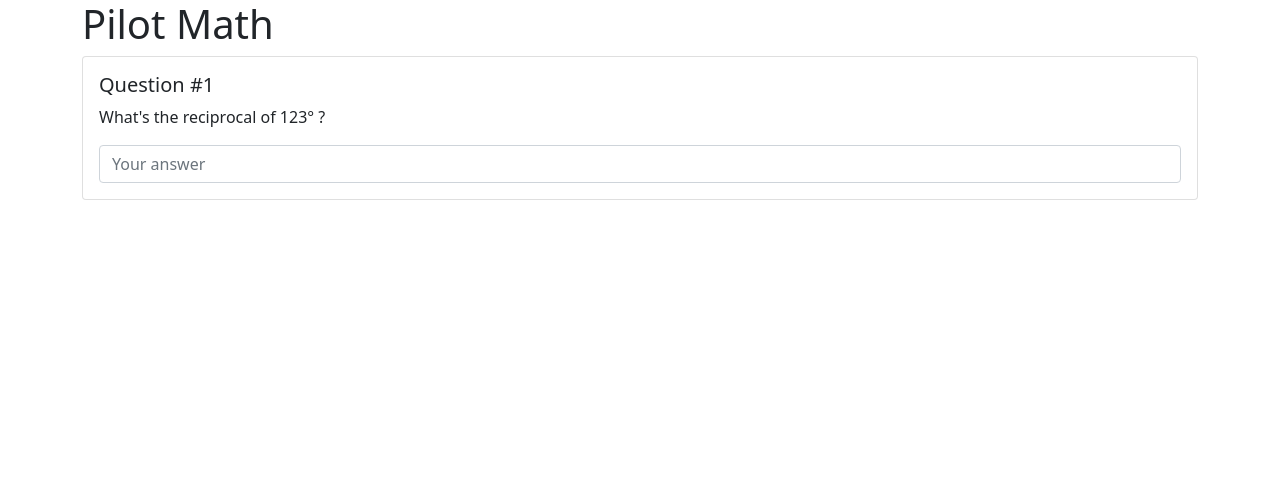
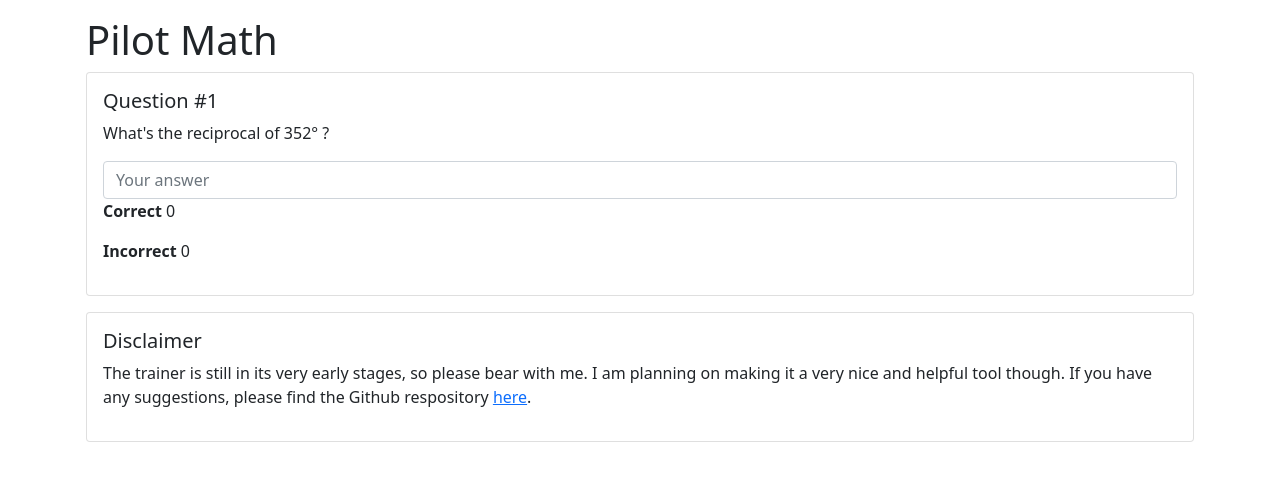
Before and after one commit to danielkappelle/pilot-math, an Angular app in the folder pilot-math/: page / in a window 1280 px wide. Shown: the top 480 px of the page. Built offline with nearby package versions, Linux system fonts and the light colour scheme.

Commit message:
deployable

```diff
--- a/pilot-math/src/app/app.component.html
+++ b/pilot-math/src/app/app.component.html
@@ -1,3 +1,10 @@
 <h1>Pilot Math</h1>
 
 <app-question></app-question>
+
+<div class="card mt-3">
+  <div class="card-body">
+    <h5 class="card-title">Disclaimer</h5>
+    <p>The trainer is still in its very early stages, so please bear with me. I am planning on making it a very nice and helpful tool though. If you have any suggestions, please find the Github respository <a href="https://github.com/danielkappelle/pilot-math" target="_NEW">here</a>.</p>
+  </div>
+</div>
--- a/pilot-math/src/app/app.module.ts
+++ b/pilot-math/src/app/app.module.ts
@@ -1,4 +1,5 @@
 import { NgModule } from '@angular/core';
+import { ReactiveFormsModule } from '@angular/forms';
 import { BrowserModule } from '@angular/platform-browser';
 
 import { AppRoutingModule } from './app-routing.module';
@@ -12,7 +13,8 @@ import { QuestionComponent } from './question/question.component';
   ],
   imports: [
     BrowserModule,
-    AppRoutingModule
+    AppRoutingModule,
+    ReactiveFormsModule
   ],
   providers: [],
   bootstrap: [AppComponent]
--- a/pilot-math/src/app/question/question.component.html
+++ b/pilot-math/src/app/question/question.component.html
@@ -1,11 +1,13 @@
 <div class="card">
   <div class="card-body">
     <h5 class="card-title">Question #1</h5>
-    <p>What's the reciprocal of 123&deg; ?</p>
-    <form>
+    <p>{{questionText}}</p>
+    <form [formGroup]="answerForm" (ngSubmit)="submitAnswer()">
       <div class="form-group">
-        <input type="text" class="form-control" id="answer" placeholder="Your answer">
+        <input type="text" class="form-control" id="answer" placeholder="Your answer" formControlName="answer">
       </div>
     </form>
+    <p><strong>Correct</strong> {{correct}}</p>
+    <p><strong>Incorrect</strong> {{incorrect}}</p>
   </div>
 </div>
--- a/pilot-math/src/app/question/question.component.ts
+++ b/pilot-math/src/app/question/question.component.ts
@@ -1,9 +1,46 @@
-import { Component } from "@angular/core";
+import { Component, OnInit } from "@angular/core";
+import { FormBuilder, FormGroup } from "@angular/forms";
 
 @Component({
   selector: 'app-question',
   templateUrl: './question.component.html'
 })
-export class QuestionComponent {
+export class QuestionComponent implements OnInit {
+  public answerForm: FormGroup;
+  public questionText: string;
+  public correctAnswer: number;
+  public correct = 0;
+  public incorrect = 0;
 
+  constructor (
+    private fb: FormBuilder
+  ) {}
+
+  ngOnInit(): void {
+    this.answerForm = this.fb.group({
+      answer: []
+    });
+
+    this.createQuestion();
+  }
+
+  createQuestion(): void {
+    const heading = Math.round(Math.random()*360);
+    this.questionText = `What's the reciprocal of ${heading}° ?`;
+    this.correctAnswer = (heading + 180) % 360;
+  }
+
+  submitAnswer(): void {
+    const value = this.answerForm.controls['answer'].value;
+    if (parseInt(value) === this.correctAnswer) {
+      console.log('good');
+      this.correct++;
+    } else {
+      this.incorrect++;
+      console.log('not so good');
+    }
+
+    this.answerForm.controls['answer'].reset();
+    this.createQuestion();
+  }
 }
--- a/pilot-math/src/index.html
+++ b/pilot-math/src/index.html
@@ -8,7 +8,7 @@
   <link rel="icon" type="image/x-icon" href="favicon.ico">
 </head>
 <body>
-  <div class="container">
+  <div class="container p-3">
     <app-root></app-root>
   </div>
 </body>
```
